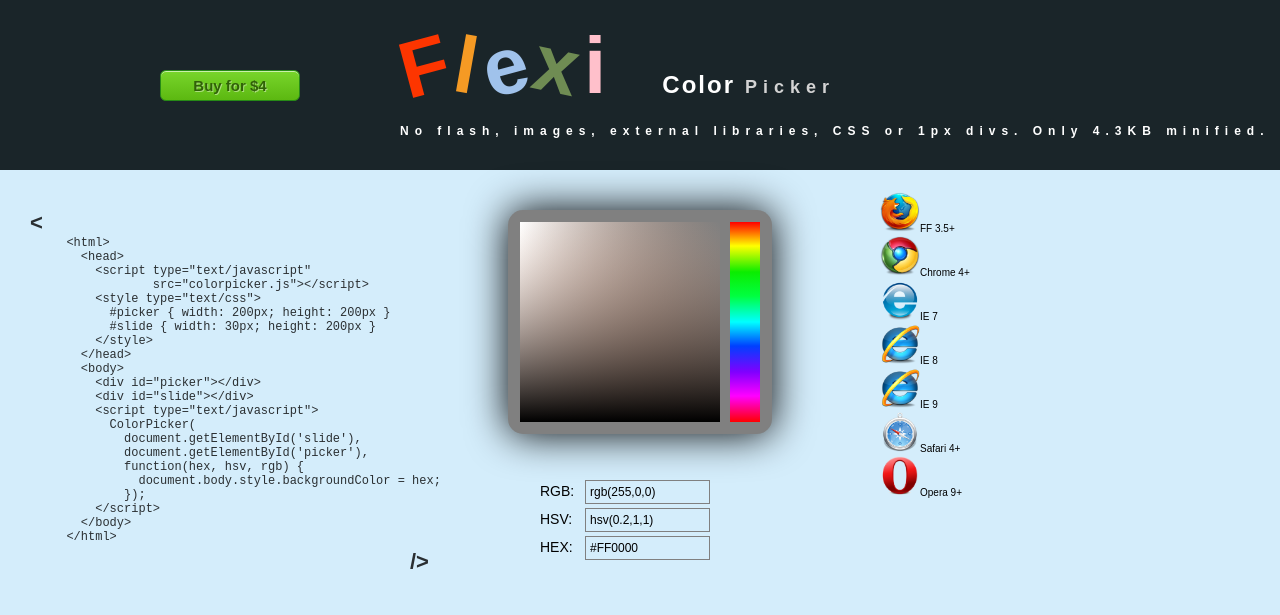
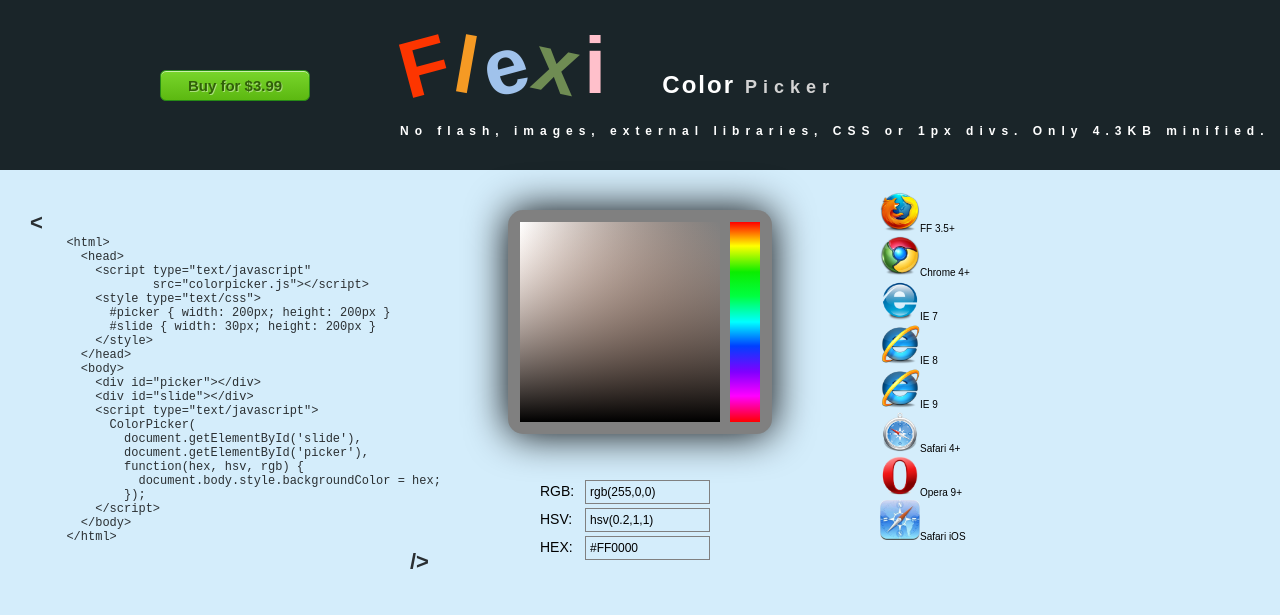
Before and after one commit to DavidDurman/DavidDurman.github.io, a plain HTML site: page flexi-color-picker/index.html in a window 1280 px wide. Shown: the top 615 px of the page. Drawn offline with Linux system fonts and the light colour scheme; a script that the page names is missing; a web font is replaced by a local one.

Commit message:
flexi-color-picker: added Safari iOS support; price changed to $3.99

```diff
--- a/css/style.css
+++ b/css/style.css
@@ -39,6 +39,10 @@ a:hover {
   font-family: 'Luckiest Guy', arial, serif;
   margin: 12px 0;
   text-shadow: 1px 1px black;
+  -webkit-transition: -webkit-transform 1s ease-in;
+}
+#header h1:active {
+    -webkit-transform: scale(2) translateY(20px);
 }
 
 #main {
--- a/flexi-color-picker/css/style.css
+++ b/flexi-color-picker/css/style.css
@@ -210,7 +210,7 @@ body {
     margin-left: -240px;
     margin-top: 50px;
     letter-spacing: 0px;
-    width: 90px;
+    width: 100px;
     text-align: center;
     float: left;
     -moz-box-shadow:inset 0px 1px 0px 0px #caefab;
--- a/flexi-color-picker/index.html
+++ b/flexi-color-picker/index.html
@@ -27,7 +27,7 @@
   </head>
   <body>
     <div id="header">
-        <a id="buy-button" href="http://www.binpress.com/app/colorpicker/282?ad=806">Buy for $4</a>
+        <a id="buy-button" href="http://www.binpress.com/app/colorpicker/282?ad=806">Buy for $3.99</a>
         <h1><span class="f">F</span><span class="l">l</span><span class="e">e</span><span class="x">x</span><span class="i">i</span><span class="color">Color</span><span class="picker">Picker</span></h1>
         <p>No flash, images, external libraries, CSS or 1px divs. Only 4.3KB minified.</p>
     </div>
@@ -72,6 +72,7 @@
                 <img src="img/ie8.png"/><span>IE 9</span>
                 <img src="img/safari.png"/><span>Safari 4+</span>
                 <img src="img/opera.png"/><span>Opera 9+</span>
+                <img src="img/safari-ios.png"/><span>Safari iOS</span>
             </div>
         </div>
         <ul id="color-values">
```
Also changed, not shown: flexi-color-picker/img/safari-ios.png (added).
